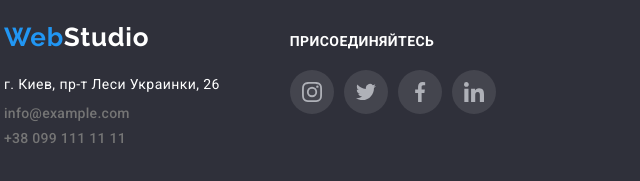
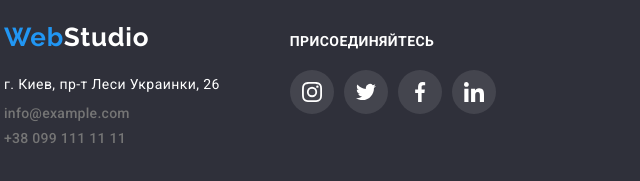
Before and after one commit to Akremonium/goit-markup-hw-04, a plain HTML site: page index.html in a window 1280 px wide. Shown: the part 2719-2900 px from the top of the page, 51-691 px from the left. Drawn offline with nearby package versions, Linux system fonts and the light colour scheme.

Commit message:
join-icons-color-fixed

```diff
--- a/css/style.css
+++ b/css/style.css
@@ -468,6 +468,10 @@ header {
   padding: 0;
 }
 
+.join .socials-link {
+  color: var(--primary-bg-color);
+}
+
 /* Portfolio */
 
 .portfolio {
```
